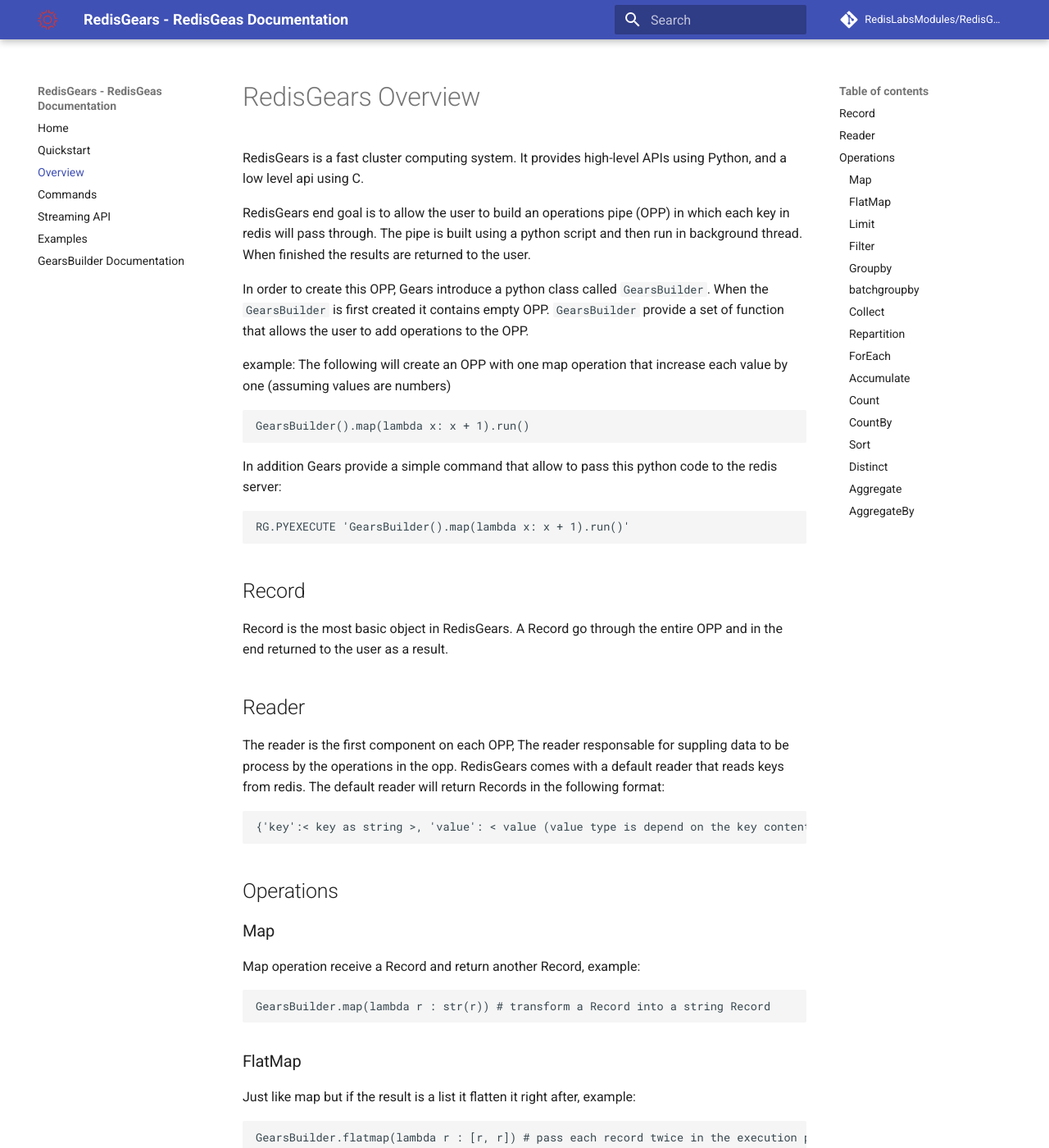
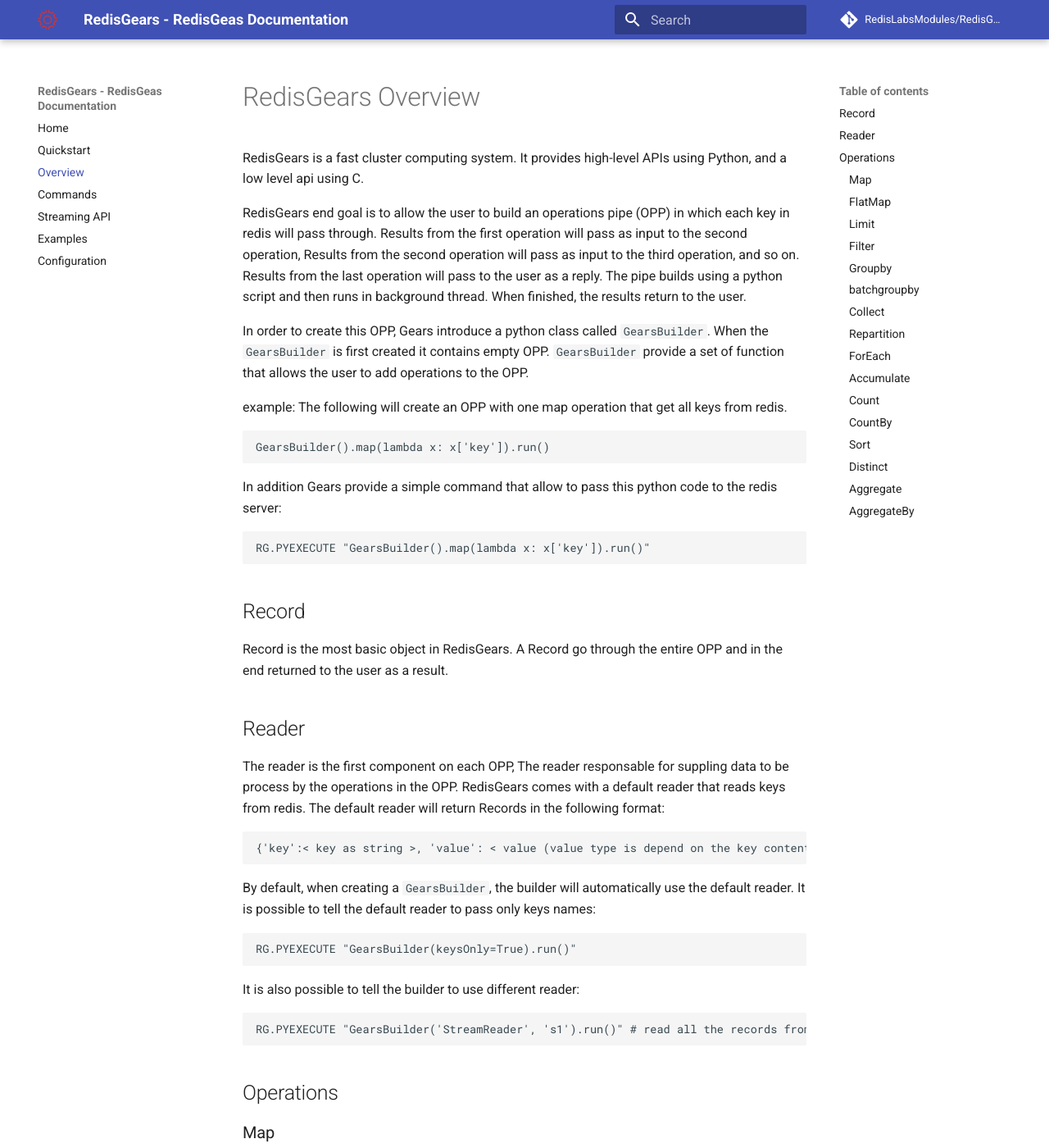
Before and after one commit to RedisGears/RedisGears, an MkDocs documentation site: the page built from docs/overview.md, in a window 1280 px wide and 1400 px high. Shown: the whole window at 82% size. Built offline with MkDocs 1.6.1 and Material for MkDocs 9.7.7, drawn with Linux system fonts in a browser that asks for light colours; comment, search, counter and statistics services are not loaded; old or Windows-style settings are respelled for this version of MkDocs.

Commit message:
fix docs typos, added configuration section.

````diff
--- a/docs/overview.md
+++ b/docs/overview.md
@@ -1,29 +1,40 @@
 # RedisGears Overview
 RedisGears is a fast cluster computing system. It provides high-level APIs using Python, and a low level api using C.
 
-RedisGears end goal is to allow the user to build an operations pipe (OPP) in which each key in redis will pass through. The pipe is built using a python script and then run in background thread. When finished the results are returned to the user.
+RedisGears end goal is to allow the user to build an operations pipe (OPP) in which each key in redis will pass through. Results from the first operation will pass as input to the second operation, Results from the second operation will pass as input to the third operation, and so on. Results from the last operation will pass to the user as a reply. The pipe builds using a python script and then runs in background thread. When finished, the results return to the user.
 
 In order to create this OPP, Gears introduce a python class called `GearsBuilder`. When the `GearsBuilder` is first created it contains empty OPP. `GearsBuilder` provide a set of function that allows the user to add operations to the OPP.
 
 example:
-The following will create an OPP with one map operation that increase each value by one (assuming values are numbers)
+The following will create an OPP with one map operation that get all keys from redis.
 ```
-GearsBuilder().map(lambda x: x + 1).run()
+GearsBuilder().map(lambda x: x['key']).run()
 ```
 
 In addition Gears provide a simple command that allow to pass this python code to the redis server:
 ```
-RG.PYEXECUTE 'GearsBuilder().map(lambda x: x + 1).run()'
+RG.PYEXECUTE "GearsBuilder().map(lambda x: x['key']).run()"
 ```
 
 ## Record
 Record is the most basic object in RedisGears. A Record go through the entire OPP and in the end returned to the user as a result.
 
 ## Reader
-The reader is the first component on each OPP, The reader responsable for suppling data to be process by the operations in the opp. RedisGears comes with a default reader that reads keys from redis. The default reader will return Records in the following format:
+The reader is the first component on each OPP, The reader responsable for suppling data to be process by the operations in the OPP. RedisGears comes with a default reader that reads keys from redis. The default reader will return Records in the following format:
 ```
 {'key':< key as string >, 'value': < value (value type is depend on the key content) >}
 ```
+
+By default, when creating a `GearsBuilder`, the builder will automatically use the default reader. It is possible to tell the default reader to pass only keys names:
+```
+RG.PYEXECUTE "GearsBuilder(keysOnly=True).run()"
+```
+
+It is also possible to tell the builder to use different reader:
+```
+RG.PYEXECUTE "GearsBuilder('StreamReader', 's1').run()" # read all the records from stream s1
+```
+
 
 ## Operations
 
--- a/mkdocs.yml
+++ b/mkdocs.yml
@@ -30,7 +30,7 @@
   - 'Commands': 'commands.md'
   - 'Streaming API': 'gears_streaming.md'
   - 'Examples': 'examples.md'
-  - 'GearsBuilder Documentation': 'gears_build_doc.md'
+  - 'Configuration': 'configuration.md'
 
 markdown_extensions:
   - admonition
````
Also changed, not shown: README.md (+1 -1 lines), docs/commands.md (+12 -6 lines), docs/gears_build_doc.md (deleted, +0 -84 lines), docs/gears_streaming.md (+1 -1 lines), docs/index.md (+1 -1 lines).
